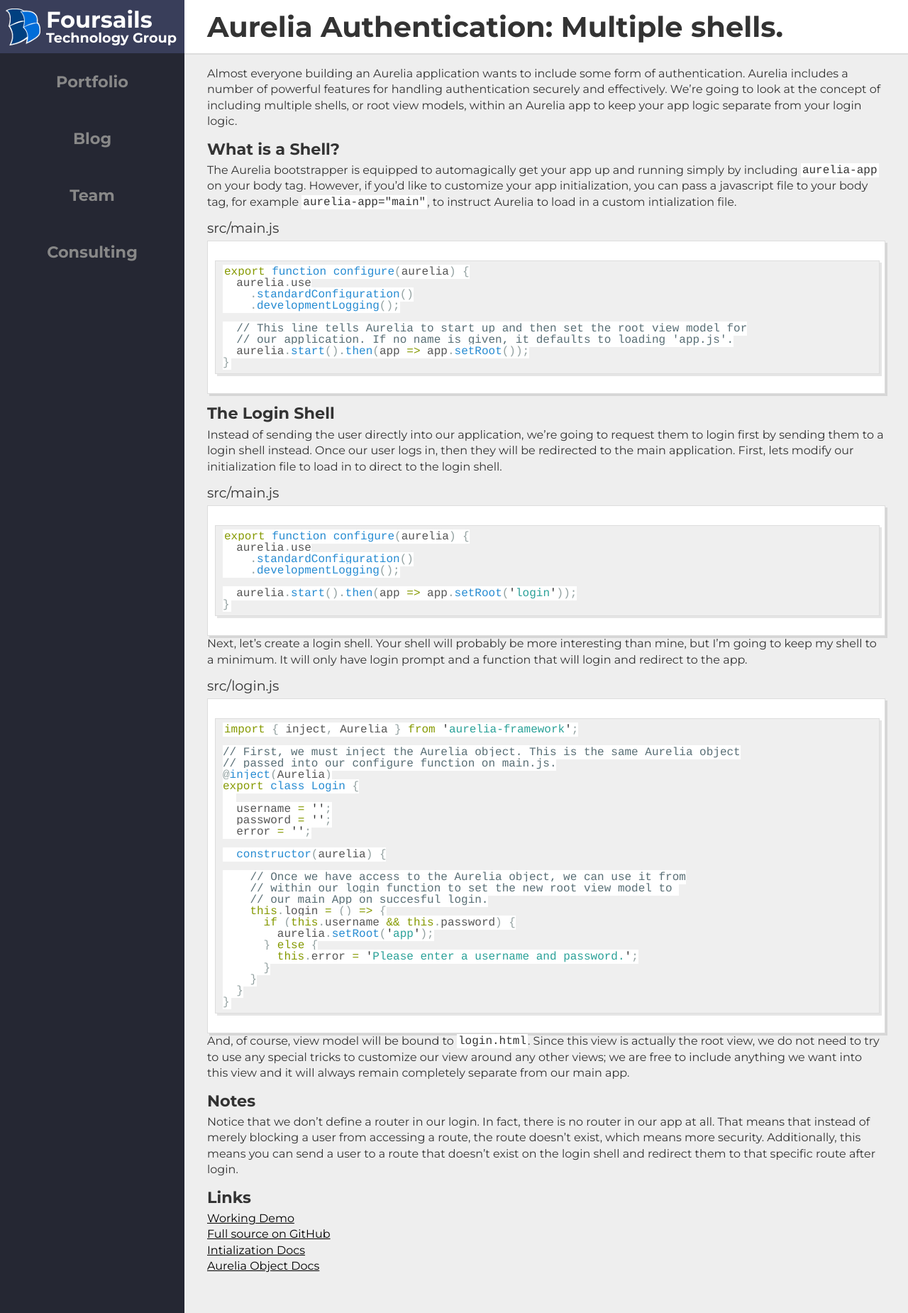
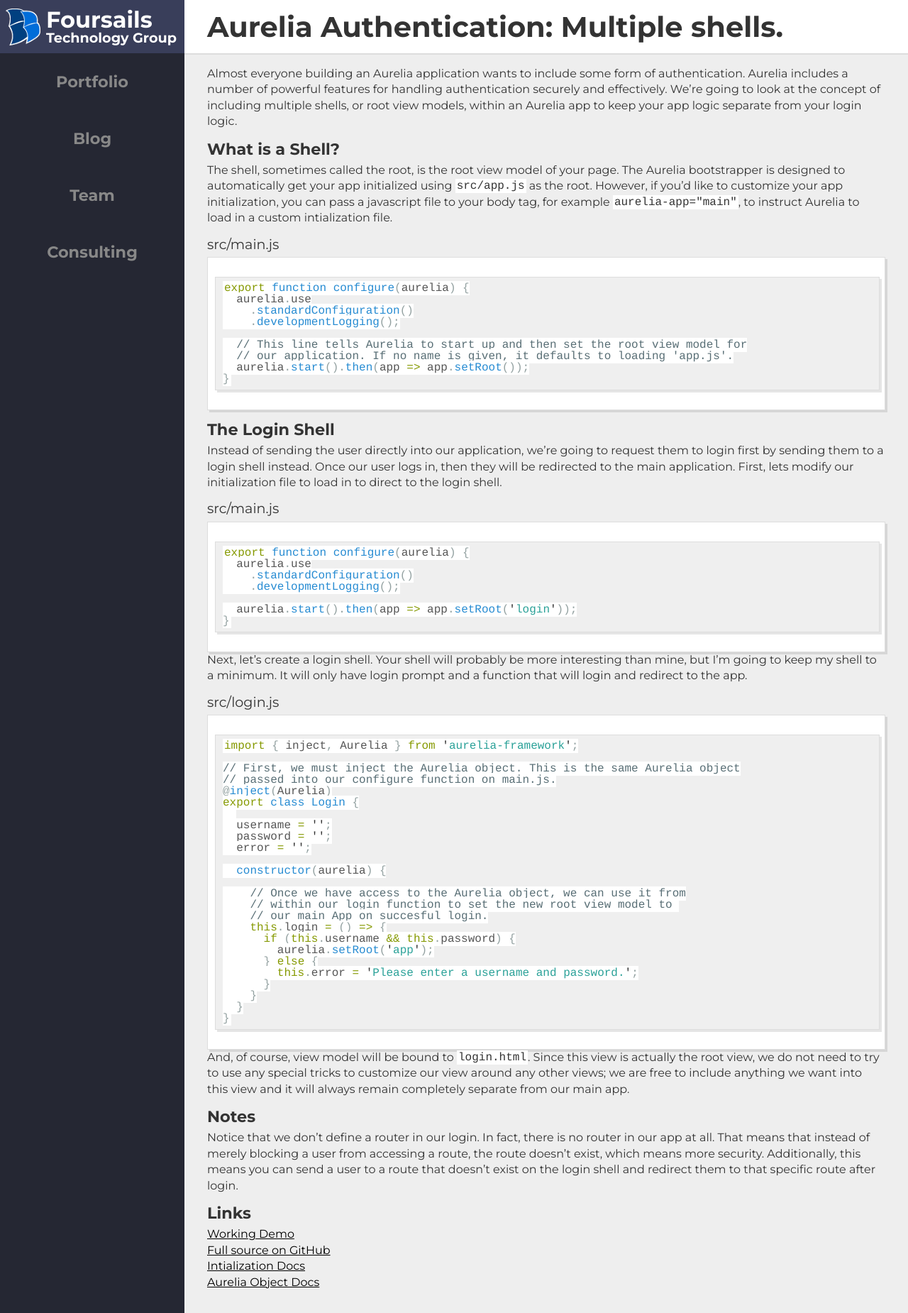
Before and after one commit to Foursails/foursails-homepage, a Jekyll site: the page built from _posts/2015-08-15-aurelia-login-best-practices-pt-1.md, in a window 1280 px wide. Shown: the whole page at 71% size. Built offline with Jekyll 4.4.1, drawn with Linux system fonts in a browser that asks for light colours; nearby versions of some CDN libraries; Markdown is read by kramdown in place of the engine named in the settings; comment, search, counter and statistics services are not loaded.

Commit message:
editing the "what is a shell" section to include information about what is a shell

````diff
--- a/_posts/2015-08-15-aurelia-login-best-practices-pt-1.md
+++ b/_posts/2015-08-15-aurelia-login-best-practices-pt-1.md
@@ -14,7 +14,7 @@ published: true
 Almost everyone building an Aurelia application wants to include some form of authentication. Aurelia includes a number of powerful features for handling authentication securely and effectively. We're going to look at the concept of including multiple shells, or root view models, within an Aurelia app to keep your app logic separate from your login logic.
 
 #What is a Shell?
-The Aurelia bootstrapper is equipped to automagically get your app up and running simply by including `aurelia-app` on your body tag. However, if you'd like to customize your app initialization, you can pass a javascript file to your body tag, for example `aurelia-app="main"`, to instruct Aurelia to load in a custom intialization file.
+The shell, sometimes called the root, is the root view model of your page. The Aurelia bootstrapper is designed to automatically get your app initialized using `src/app.js` as the root. However, if you'd like to customize your app initialization, you can pass a javascript file to your body tag, for example `aurelia-app="main"`, to instruct Aurelia to load in a custom intialization file.
 
 ####src/main.js
 ```javascript
````
